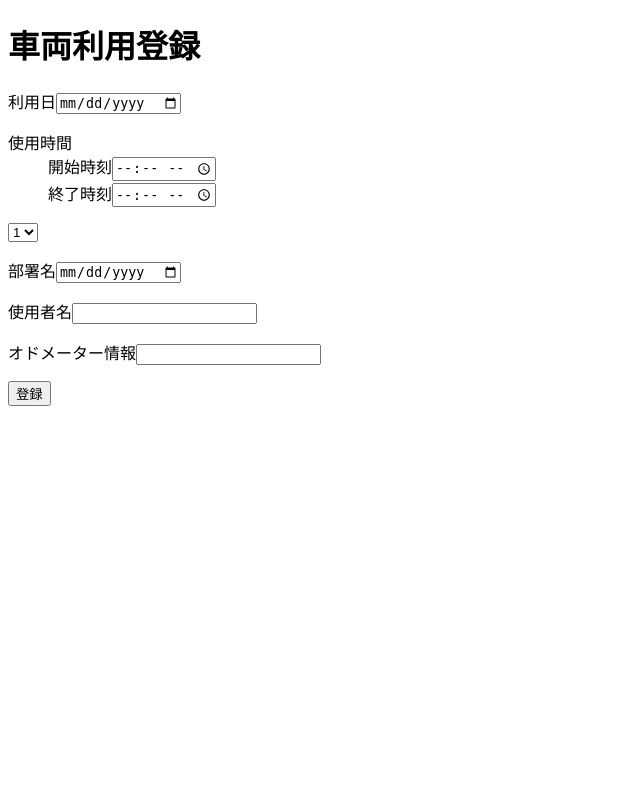
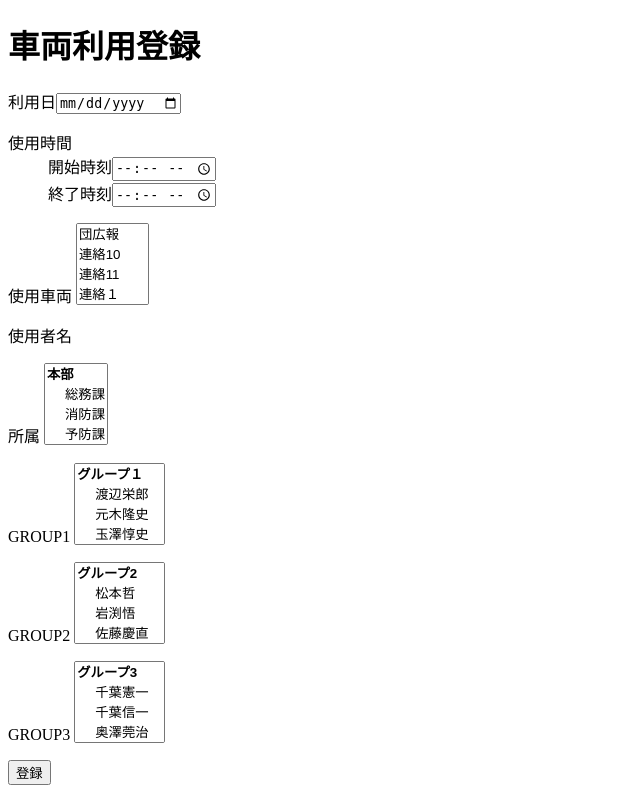
Before and after one commit to python44444/oos, a Flask app: template templates/register.html in a window 1280 px wide. Shown: the whole page, without its empty margins (0-640 px from the left). Before the commit the page ends 406 px from the top, so only its background shows below. Run offline with Flask 2, Linux system fonts and the light colour scheme; the template is opened without the code that fills it, so the values that code supplies are empty; parts of the project's set-up code (start-up, migrations or seed data) failed here and were passed over.

Commit message:
register.html編集

```diff
--- a/templates/register.html
+++ b/templates/register.html
@@ -12,14 +12,99 @@
             <dd>開始時刻<input type="time" name="start_time"></dd>
             <dd>終了時刻<input type="time" name="ending_time"></dd>
         </dl>
-    <select name="car_select" class="sel">
-        <option value="../images/25233238_s.jpg" >1</option>
-        <option value="">2</option>
-        <option value="">3</option>
-        <option value="">4</option>
-        <option value="">5</option>
+            <lavel>使用車両</lavel>
+                <select name="car_select" class="sel" multiple>
+                    <!-- <option value="../images/25233238_s.jpg">1</option> -->
+                    <option value="car">団広報</option>
+                    <option value="car2">連絡10</option>
+                    <option value="car3">連絡11</option>
+                    <option value="car4">連絡１</option>
+                    <option value="car5">予備積載車</option>
+                    <option value="car6">団指令１</option>
+                    <option value="car7">団指令20</option>
+                    <option value="car8">救急20</option>
+                    <option value="car9">タンク20</option>
                     </select>
                     <p>
+                    <lavel>使用者名</lavel>
+                    <p>
+                        <lavel>所属</lavel>
+                            <select name="department" multiple>
+                                <optgroup label="本部">
+                                <option value="001">総務課</option>
+                                <option value="002">消防課</option>
+                                <option value="003">予防課</option>
+                                <option value="003">防災課</option>
+                                <option value="003">他所属</option>
+                            </select>
+                    </p>
+                    <p>
+                    </select>
+                        </p>
+                        <P>
+                            <lavel>GROUP1</lavel>
+                            <select name="department2" multiple>
+                                <optgroup label="グループ１">
+                                    <option value="001">渡辺栄郎</option>
+                                    <option value="002">元木隆史</option>
+                                    <option value="003">玉澤惇史</option>
+                                    <option value="004">佐々木陽介</option>
+                                    <option value="005">本吉秀敏</option>
+                                    <option value="006">佐藤幸紀</option>
+                                    <option value="007">日野竜太</option>
+                                    <option value="008">熊谷慎</option>
+                                    <option value="009">三浦悠</option>
+                                    <option value="010">岩渕真弥</option>
+                                    <option value="011">岩渕将生</option>
+                                    <option value="012">佐藤麻菜美</option>
+                                    <option value="013">阿部響</option>
+                            </select>
+                        </P>
+                        <p>
+                            <lavel>GROUP2</lavel>
+                            <select name="department2" multiple>
+                                <optgroup label="グループ2">
+                                    <option value="001">松本哲</option>
+                                    <option value="002">岩渕悟</option>
+                                    <option value="003">佐藤慶直</option>
+                                    <option value="004">阿部貴志</option>
+                                    <option value="005">折居哲也</option>
+                                    <option value="006">千葉直也</option>
+                                    <option value="007">菅原拓磨</option>
+                                    <option value="008">宍戸達彦</option>
+                                    <option value="009">高薄健太</option>
+                                    <option value="010">千葉晟</option>
+                                    <option value="011">千葉友理恵</option>
+                                    <option value="012">千葉友輝</option>
+                                    <option value="013">大下翔輝</option>
+                                    <option value="014">及川達志</option>
+                                </optgroup>
+                            </select>
+                        </p>
+                        <p>
+                            <lavel>GROUP3</lavel>
+                            <select name="department3" multiple>
+                                <optgroup label="グループ3">
+                                    <option value="001">千葉憲一</option>
+                                    <option value="002">千葉信一</option>
+                                    <option value="003">奥澤莞治</option>
+                                    <option value="004">石川洋平</option>
+                                    <option value="005">猪股久寿</option>
+                                    <option value="006">井上健二</option>
+                                    <option value="007">千葉翔太</option>
+                                    <option value="008">千葉崇嗣</option>
+                                    <option value="009">及川充人</option>
+                                    <option value="010">千葉崇弘</option>
+                                    <option value="011">佐藤涼</option>
+                                    <option value="012">千葉亜斗夢</option>
+                                    <option value="013">小岩啓人</option>
+                                    <option value="013">高橋翔湧</option>
+                                    <option value="013">吉田珠李</option>
+                                </optgroup>
+                            </select>
+                        </p>
+                        </select>
+    <!-- <p>
         <lavel>部署名<input type="date" name="use_date"></lavel>
     </p>
     <p>
@@ -27,7 +112,7 @@
     </p>
     <p>
         <lavel>オドメーター情報<input type="text" name="odometer"></lavel>
-    </p>
+    </p> -->
     <!-- upload.html転送未入力 -->
     <p><input type="submit" value="登録" name="register_sbmit"></p>
 </form>
```
Lines whose indentation alone changed are shown as unchanged.
